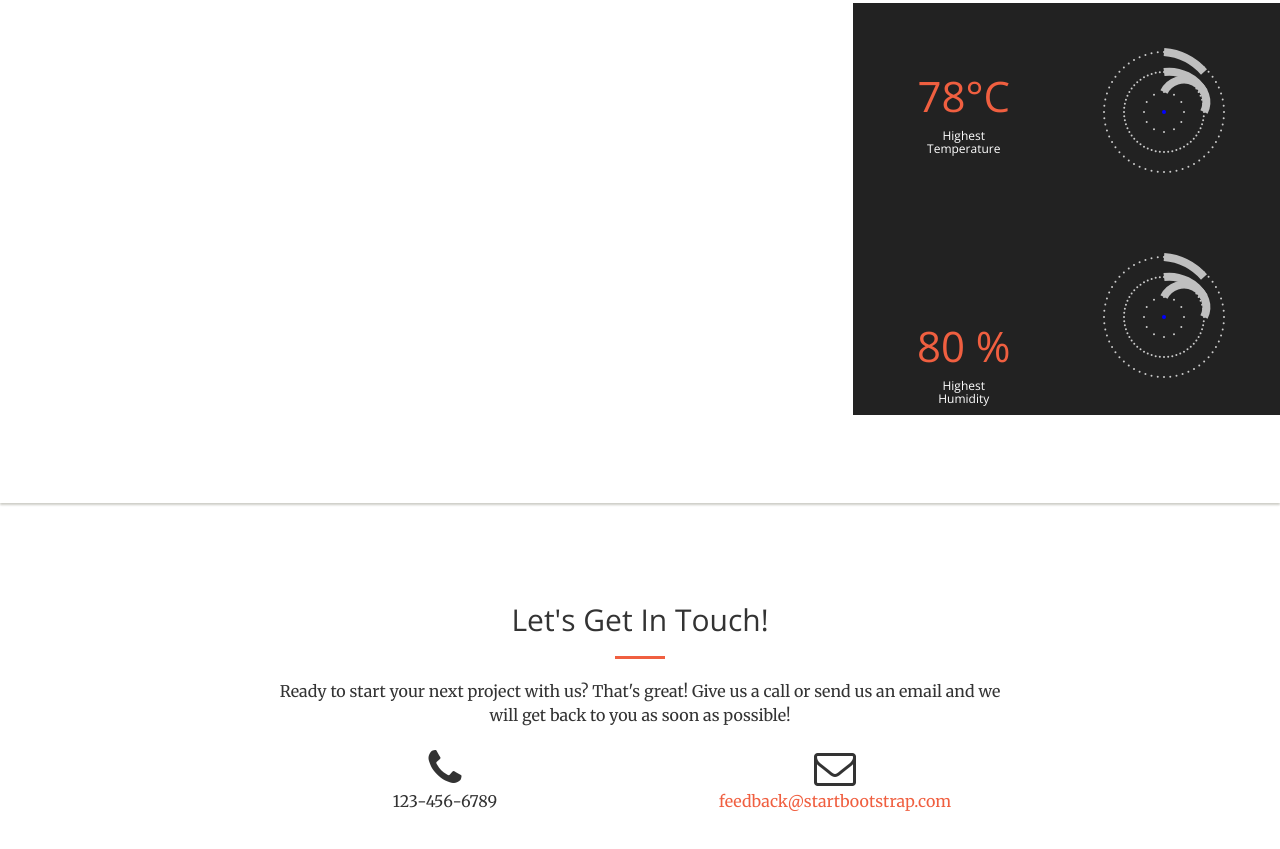
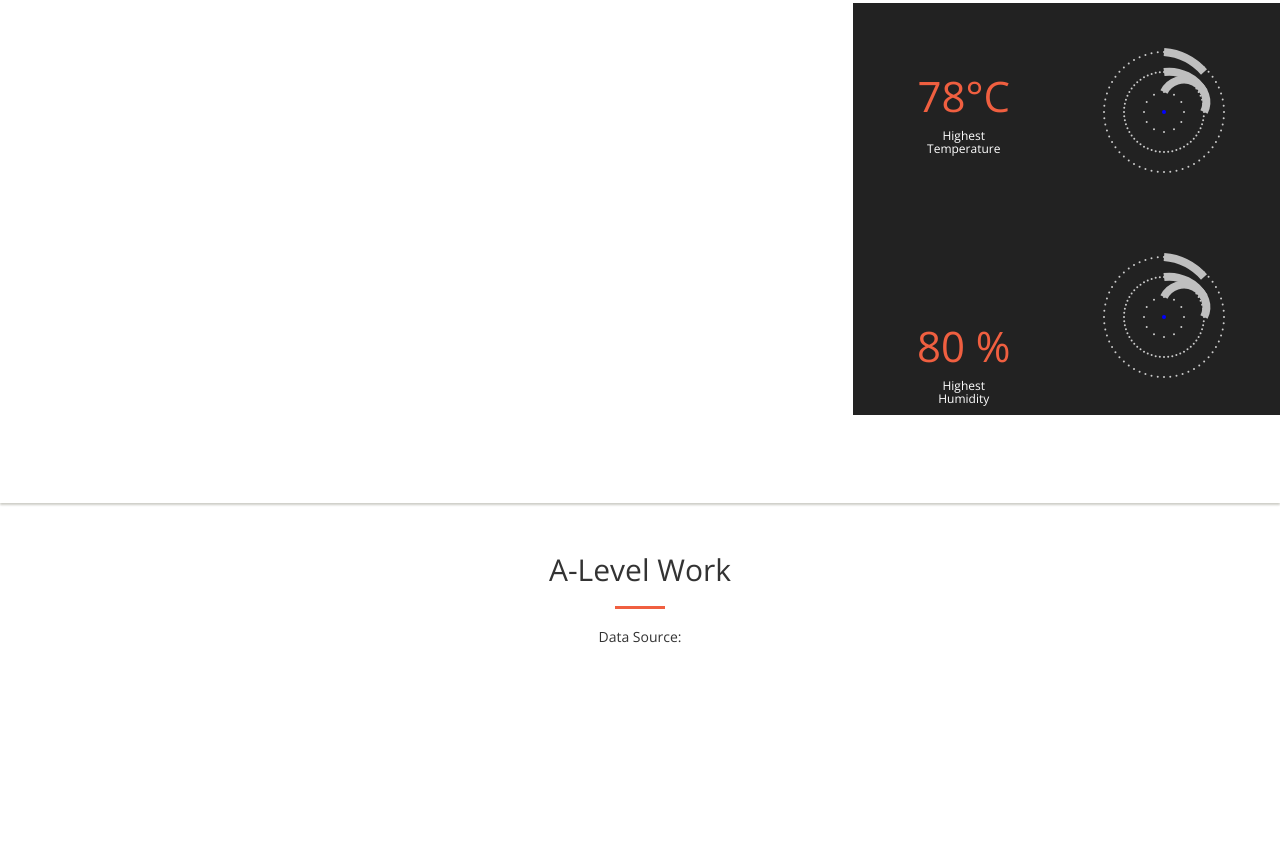
Before and after one commit to nathan5x-zz/sparks, a plain HTML site: page PubStreamDataViz/playground/index.html in a window 1280 px wide. Shown: the part 1660-2509 px from the top of the page. After the commit the page ends 2394 px from the top, so only its background shows below. Drawn offline with nearby package versions, Linux system fonts and the light colour scheme; a script that the page names is missing.

Commit message:
A Level work container updated

```diff
--- a/PubStreamDataViz/playground/index.html
+++ b/PubStreamDataViz/playground/index.html
@@ -145,23 +145,19 @@
         </div>
     </section>
 
-    <section id="a-level">
-        <div class="container">
+    <section id="a-level" class="work-section">
+        <div class="container-fluid">
             <div class="row">
-                <div class="col-lg-8 col-lg-offset-2 text-center">
-                    <h2 class="section-heading">Let's Get In Touch!</h2>
+                <div class="col-lg-12 text-center">
+                    <h2 class="section-heading">A-Level Work</h2>
                     <hr class="primary">
-                    <p>Ready to start your next project with us? That's great! Give us a call or send us an email and we will get back to you as soon as possible!</p>
-                </div>
-                <div class="col-lg-4 col-lg-offset-2 text-center">
-                    <i class="fa fa-phone fa-3x wow bounceIn"></i>
-                    <p>123-456-6789</p>
-                </div>
-                <div class="col-lg-4 text-center">
-                    <i class="fa fa-envelope-o fa-3x wow bounceIn" data-wow-delay=".1s"></i>
-                    <p><a href="mailto:your-email@your-domain.com">feedback@startbootstrap.com</a></p>
+                    <h5> Data Source:  </h5>
                 </div>
             </div>
+        </div>
+        <div class="container-fluid chart-area">
+            <div class="row">
+
         </div>
     </section>
 
```
Also changed, not shown: PubStreamDataViz/playground/img/header.jpg (deleted), PubStreamDataViz/playground/img/header1.png (deleted), PubStreamDataViz/playground/img/portfolio/1.jpg (deleted), PubStreamDataViz/playground/img/portfolio/2.jpg (deleted), PubStreamDataViz/playground/img/portfolio/3.jpg (deleted), PubStreamDataViz/playground/img/portfolio/4.jpg (deleted), PubStreamDataViz/playground/img/portfolio/5.jpg (deleted), PubStreamDataViz/playground/img/portfolio/6.jpg (deleted).
